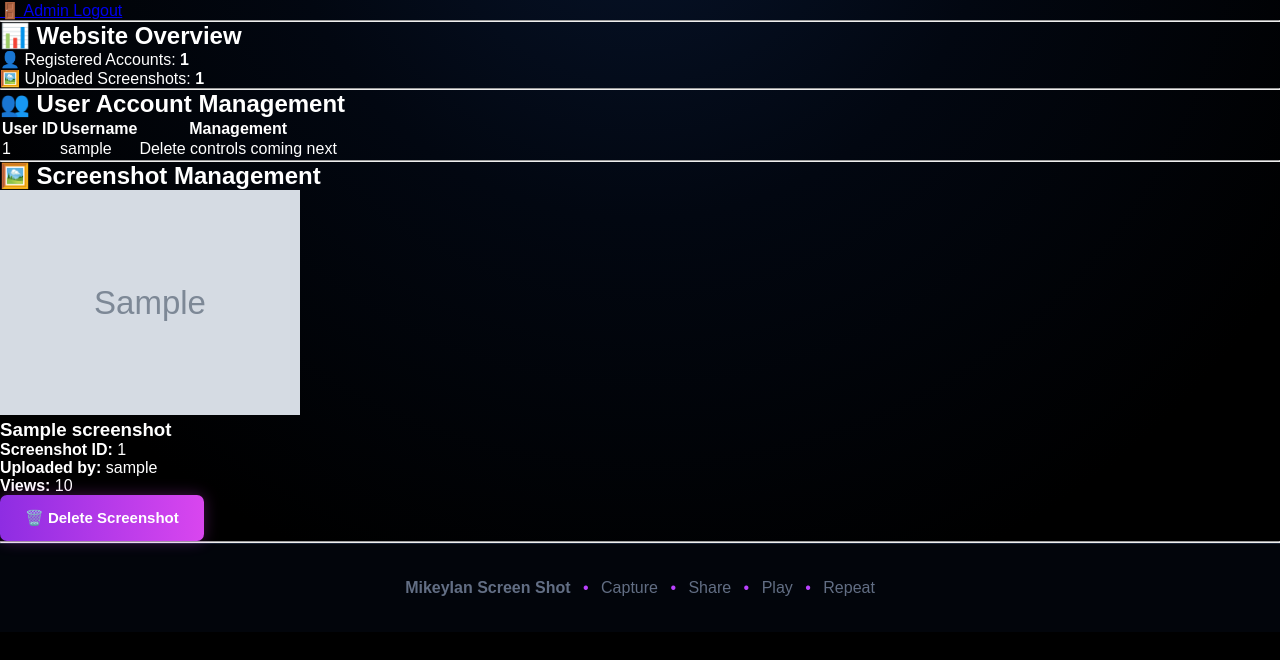
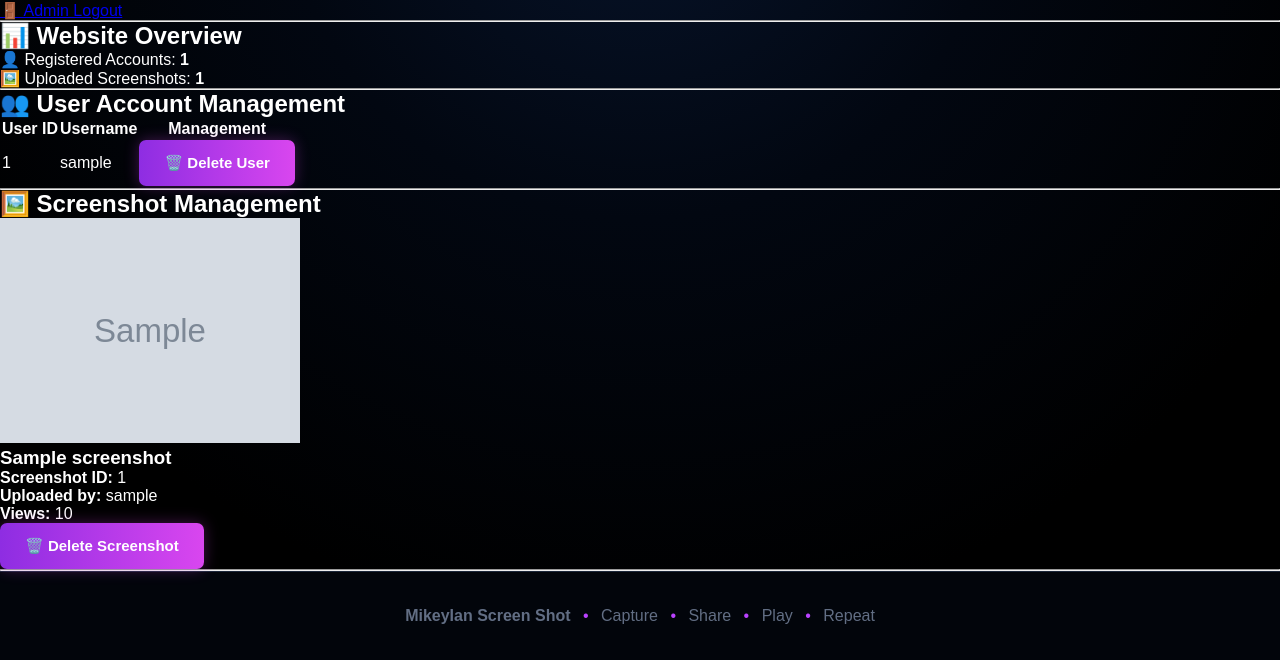
Before and after one commit to MikeyIan/screenshot, a Flask app: template templates/admin_dashboard.html in a window 1280 px wide. Shown: the part 140-800 px from the top of the page. Run offline with Flask 3, Linux system fonts and the light colour scheme; the template is opened without the code that fills it: most values are stand-ins (such as "Sample title", 1, 10 or a date in 2020); grey boxes marked "Sample" are stand-in pictures; some libraries are stand-ins or nearby versions.

Commit message:
Add Week 8 admin user delete button
Connects the admin dashboard to user account deletion and removes the old placeholder delete controls.

```diff
--- a/templates/admin_dashboard.html
+++ b/templates/admin_dashboard.html
@@ -74,8 +74,16 @@
                         </td>
 
                         <td>
-                            Delete controls coming next
-                        </td>
+    <form
+        method="POST"
+        action="{{ url_for('admin_delete_user', user_id=user.id) }}"
+        onsubmit="return confirm('Are you sure you want to delete this user and all of their content? This cannot be undone.');"
+    >
+        <button type="submit">
+            🗑️ Delete User
+        </button>
+    </form>
+</td>
 
                     </tr>
 
```
